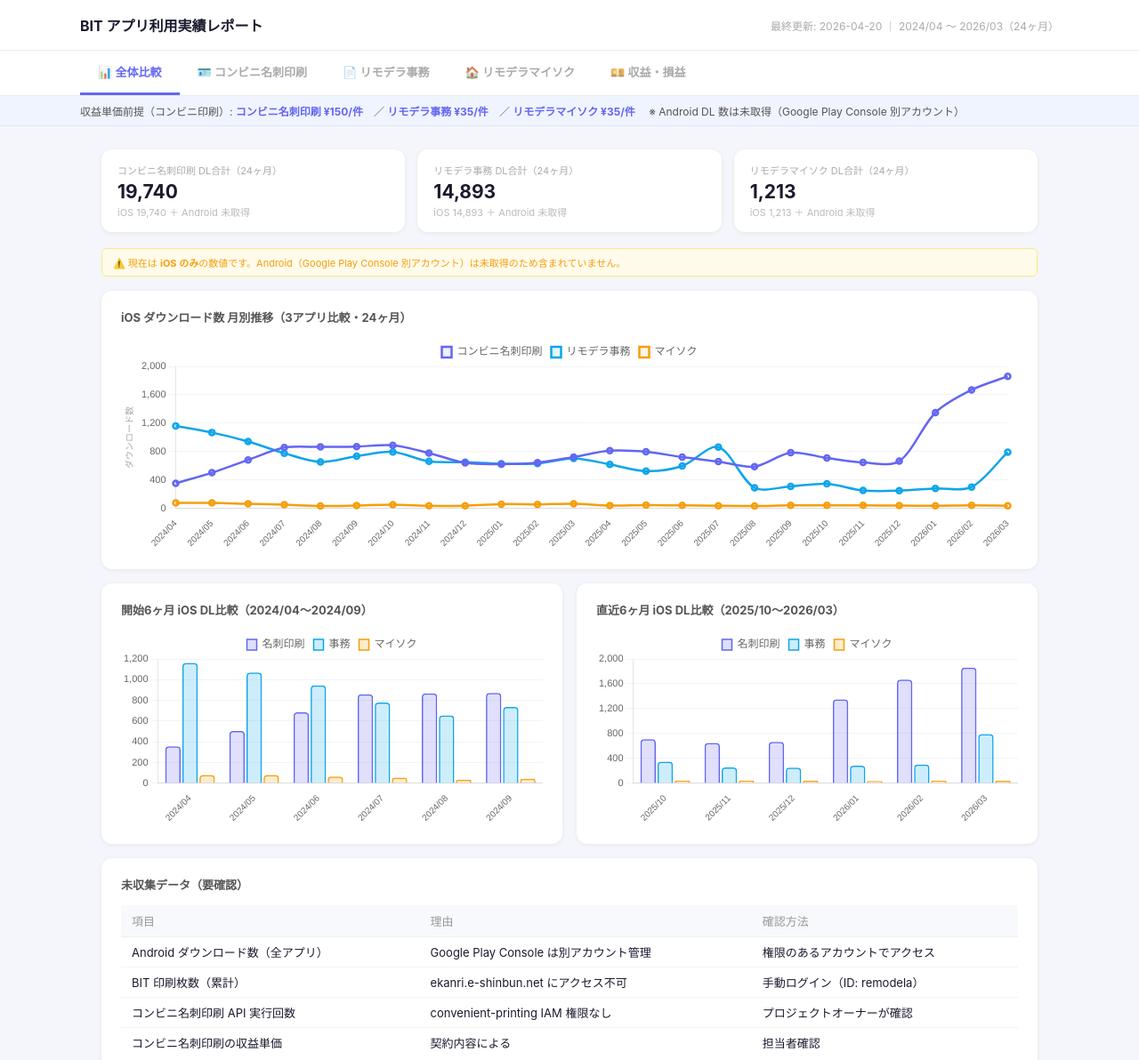
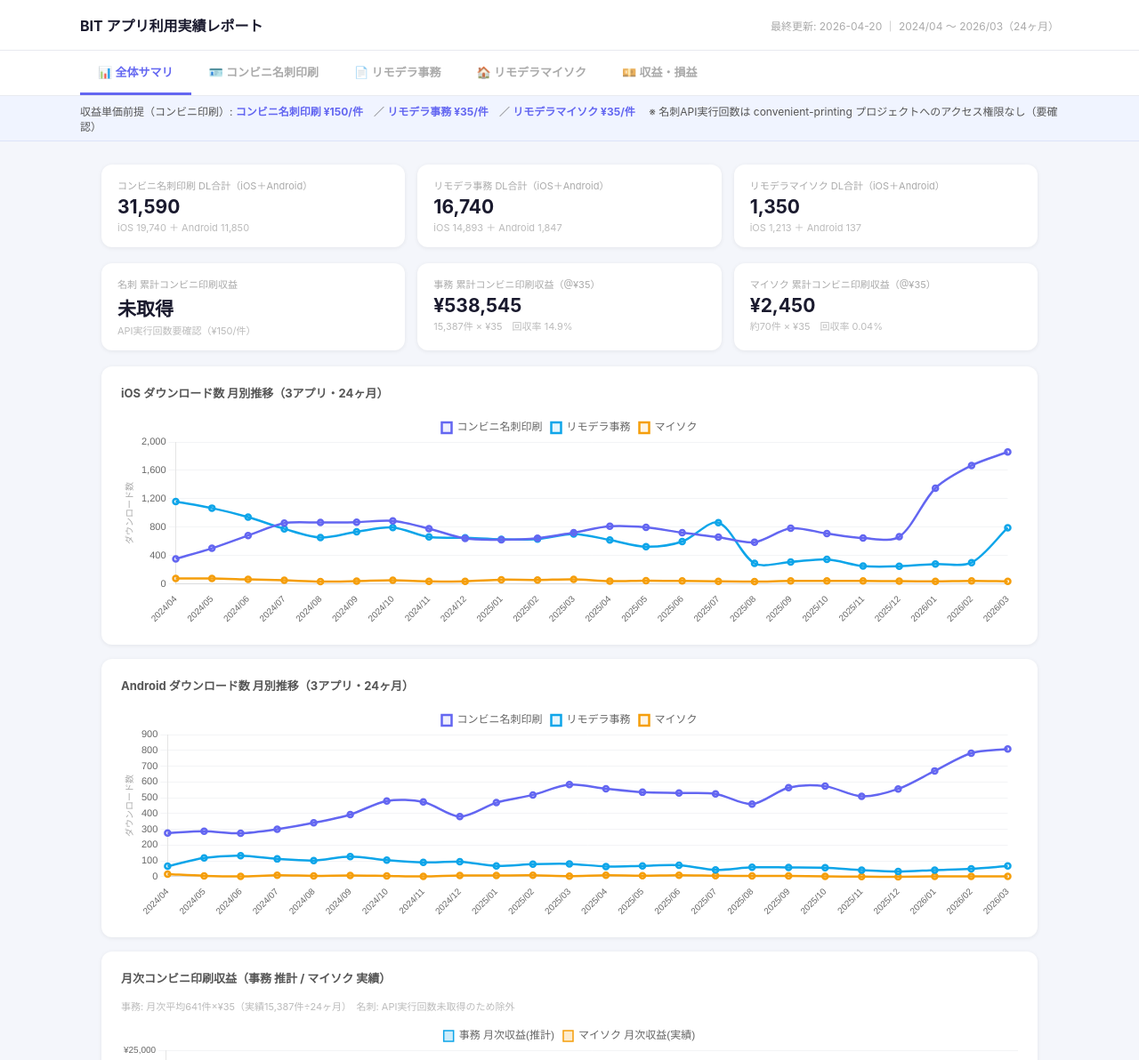
Before and after one commit to tfukumoto-code/bit-report, a plain HTML site: page index.html in a window 1280 px wide. Shown: the top 1192 px of the page at 89% size. Drawn offline with nearby package versions, Linux system fonts and the light colour scheme.

Commit message:
全体サマリ刷新・Android DL追加・事務円グラフ化
- Android DLデータ取得・追加（名刺/事務/マイソク 全24ヶ月）
- 全体比較タブを全体サマリに変更
  - 収益KPI3箱追加（事務¥538,545/マイソク¥2,450）
  - Android DL月別推移グラフ追加
  - 月次コンビニ印刷収益グラフ追加（24ヶ月）
- 名刺タブ: Android DL折れ線グラフ追加、API手書き/写真別プレースホルダー追加
- 事務タブ: Android DL折れ線グラフ追加、方法別・書類別を棒グラフ→円グラフ（doughnut）に変更
- マイソクタブ: Android DL折れ線グラフ追加
- DL合計KPIをiOS+Android合計値に更新

Co-Authored-By: Claude Sonnet 4.6 <noreply@anthropic.com>

```diff
--- a/index.html
+++ b/index.html
@@ -93,11 +93,11 @@ const DL = {
   maisoku: [80,80,67,55,37,44,55,41,40,63,60,68,43,50,45,39,37,46,46,47,42,40,47,41]
 };
 
-// ★ Android ダウンロード数（未取得 - Google Play Console 別アカウント。取得後にここへ入力）
+// ★ Android ダウンロード数（Google Play Console より取得 2026-04-20）
 const DL_ANDROID = {
-  meishi:  null, // 未取得
-  jimu:    null, // 未取得
-  maisoku: null, // 未取得
+  meishi:  [277,288,275,301,341,394,480,474,381,469,518,583,557,535,530,525,460,564,573,509,556,670,782,808],
+  jimu:    [67,119,133,113,103,128,105,91,95,69,80,82,65,69,73,44,60,59,57,42,33,42,50,68],
+  maisoku: [17,6,2,9,6,8,5,2,8,8,9,4,9,7,10,7,5,5,2,1,0,2,3,2],
 };
 
 // リモデラ事務
@@ -134,7 +134,7 @@ const MAISOKU_PRINT = [8,0,0,8,1,1,0,5,5,3,9,8,3,2,11,3,3];
 <!-- タブ -->
 <div class="tabs">
   <div class="tabs-inner">
-    <div class="tab active"  onclick="switchTab(0)">📊 全体比較</div>
+    <div class="tab active"  onclick="switchTab(0)">📊 全体サマリ</div>
     <div class="tab"         onclick="switchTab(1)">🪪 コンビニ名刺印刷</div>
     <div class="tab"         onclick="switchTab(2)">📄 リモデラ事務</div>
     <div class="tab"         onclick="switchTab(3)">🏠 リモデラマイソク</div>
@@ -149,46 +149,48 @@ const MAISOKU_PRINT = [8,0,0,8,1,1,0,5,5,3,9,8,3,2,11,3,3];
     <strong>コンビニ名刺印刷 ¥150/件</strong>　／
     <strong>リモデラ事務 ¥35/件</strong>　／
     <strong>リモデラマイソク ¥35/件</strong>
-    　※ Android DL 数は未取得（Google Play Console 別アカウント）
+    　※ 名刺API実行回数は convenient-printing プロジェクトへのアクセス権限なし（要確認）
   </div>
 </div>
 
 <!-- ================================================================
-     PAGE 0: 全体比較
+     PAGE 0: 全体サマリ
 ================================================================ -->
 <div class="page active" id="p0">
 <div class="container">
+  <!-- DL合計 KPI -->
   <div class="kpi-row col3">
-    <div class="kcard"><div class="label">コンビニ名刺印刷 DL合計（24ヶ月）</div><div class="value" id="k0-m"></div><div class="sub" id="k0-ms"></div></div>
-    <div class="kcard"><div class="label">リモデラ事務 DL合計（24ヶ月）</div><div class="value" id="k0-j"></div><div class="sub" id="k0-js"></div></div>
-    <div class="kcard"><div class="label">リモデラマイソク DL合計（24ヶ月）</div><div class="value" id="k0-ms2"></div><div class="sub" id="k0-mss"></div></div>
+    <div class="kcard"><div class="label">コンビニ名刺印刷 DL合計（iOS＋Android）</div><div class="value" id="k0-m"></div><div class="sub" id="k0-ms"></div></div>
+    <div class="kcard"><div class="label">リモデラ事務 DL合計（iOS＋Android）</div><div class="value" id="k0-j"></div><div class="sub" id="k0-js"></div></div>
+    <div class="kcard"><div class="label">リモデラマイソク DL合計（iOS＋Android）</div><div class="value" id="k0-ms2"></div><div class="sub" id="k0-mss"></div></div>
   </div>
-  <p style="font-size:11px;color:#f59e0b;background:#fffbeb;border:1px solid #fde68a;border-radius:6px;padding:7px 12px;margin-bottom:16px">
-    ⚠️ 現在は <strong>iOS のみ</strong>の数値です。Android（Google Play Console 別アカウント）は未取得のため含まれていません。
-  </p>
+  <!-- 収益 KPI -->
+  <div class="kpi-row col3">
+    <div class="kcard"><div class="label">名刺 累計コンビニ印刷収益</div><div class="value">未取得</div><div class="sub">API実行回数要確認（¥150/件）</div></div>
+    <div class="kcard"><div class="label">事務 累計コンビニ印刷収益（@¥35）</div><div class="value" id="k0-jr"></div><div class="sub" id="k0-jr-sub"></div></div>
+    <div class="kcard"><div class="label">マイソク 累計コンビニ印刷収益（@¥35）</div><div class="value" id="k0-mr"></div><div class="sub" id="k0-mr-sub"></div></div>
+  </div>
   <div class="section">
-    <h2>iOS ダウンロード数 月別推移（3アプリ比較・24ヶ月）</h2>
+    <h2>iOS ダウンロード数 月別推移（3アプリ・24ヶ月）</h2>
     <div class="chart-main"><canvas id="c0-all"></canvas></div>
   </div>
-  <div class="two">
-    <div class="section">
-      <h2>開始6ヶ月 iOS DL比較（2024/04〜2024/09）</h2>
-      <div class="chart-sub"><canvas id="c0-h1"></canvas></div>
-    </div>
-    <div class="section">
-      <h2>直近6ヶ月 iOS DL比較（2025/10〜2026/03）</h2>
-      <div class="chart-sub"><canvas id="c0-h2"></canvas></div>
-    </div>
+  <div class="section">
+    <h2>Android ダウンロード数 月別推移（3アプリ・24ヶ月）</h2>
+    <div class="chart-main"><canvas id="c0-android"></canvas></div>
+  </div>
+  <div class="section">
+    <h2>月次コンビニ印刷収益（事務 推計 / マイソク 実績）</h2>
+    <p style="font-size:11px;color:#bbb;margin-bottom:10px">事務: 月次平均641件×¥35（実績15,387件÷24ヶ月）　名刺: API実行回数未取得のため除外</p>
+    <div class="chart-main"><canvas id="c0-rev"></canvas></div>
   </div>
   <div class="section">
     <h2>未収集データ（要確認）</h2>
     <table>
       <thead><tr><th>項目</th><th>理由</th><th>確認方法</th></tr></thead>
       <tbody>
-        <tr><td>Android ダウンロード数（全アプリ）</td><td>Google Play Console は別アカウント管理</td><td>権限のあるアカウントでアクセス</td></tr>
+        <tr><td>コンビニ名刺印刷 API 実行回数</td><td>convenient-printing IAM 権限なし</td><td>プロジェクトオーナーが確認</td></tr>
+        <tr><td>名刺API 手書き/写真別内訳</td><td>同上</td><td>プロジェクトオーナーが確認</td></tr>
         <tr><td>BIT 印刷枚数（累計）</td><td>ekanri.e-shinbun.net にアクセス不可</td><td>手動ログイン（ID: remodela）</td></tr>
-        <tr><td>コンビニ名刺印刷 API 実行回数</td><td>convenient-printing IAM 権限なし</td><td>プロジェクトオーナーが確認</td></tr>
-        <tr><td>コンビニ名刺印刷の収益単価</td><td>契約内容による</td><td>担当者確認</td></tr>
       </tbody>
     </table>
   </div>
@@ -202,7 +204,7 @@ const MAISOKU_PRINT = [8,0,0,8,1,1,0,5,5,3,9,8,3,2,11,3,3];
 <div class="page" id="p1">
 <div class="container">
   <div class="kpi-row col4">
-    <div class="kcard"><div class="label">iOS DL 合計（24ヶ月）</div><div class="value" id="k1-total"></div></div>
+    <div class="kcard"><div class="label">DL 合計 iOS＋Android（24ヶ月）</div><div class="value" id="k1-total"></div></div>
     <div class="kcard"><div class="label">最新月 DL（2026/03）</div><div class="value" id="k1-latest"></div></div>
     <div class="kcard"><div class="label">前期比（初回DL）</div><div class="value">+155%</div></div>
     <div class="kcard"><div class="label">コンバージョン率（日次平均）</div><div class="value">17.9%</div><div class="sub">前期比 +126%</div></div>
@@ -213,19 +215,26 @@ const MAISOKU_PRINT = [8,0,0,8,1,1,0,5,5,3,9,8,3,2,11,3,3];
   </div>
   <div class="two">
     <div class="section">
-      <h2>iOS DL 月別推移（折れ線）</h2>
+      <h2>iOS ダウンロード数 月別推移（折れ線）</h2>
       <div class="chart-sub"><canvas id="c1-trend"></canvas></div>
     </div>
     <div class="section">
-      <h2>API 実行回数（月別）</h2>
-      <div class="chart-sub" style="display:flex;align-items:center;justify-content:center;flex-direction:column;gap:6px">
-        <p style="color:#bbb;font-size:13px;text-align:center">convenient-printing<br>アクセス権限なし（要確認）</p>
-      </div>
+      <h2>Android ダウンロード数 月別推移（折れ線）</h2>
+      <div class="chart-sub"><canvas id="c1-android"></canvas></div>
+    </div>
+  </div>
+  <div class="section">
+    <h2>API 実行回数 — 手書き / 写真 別（月別）</h2>
+    <div style="display:flex;align-items:center;justify-content:center;height:160px;flex-direction:column;gap:8px">
+      <p style="color:#bbb;font-size:13px;text-align:center">
+        convenient-printing プロジェクトへのアクセス権限なし<br>
+        手書き / 写真別データの取得にはプロジェクトオーナーの許可が必要
+      </p>
     </div>
   </div>
   <div class="section">
     <h2>月別データ</h2>
-    <table><thead><tr><th>月</th><th>DL数</th></tr></thead><tbody id="t1"></tbody></table>
+    <table><thead><tr><th>月</th><th>iOS DL</th><th>Android DL</th><th>合計 DL</th></tr></thead><tbody id="t1"></tbody></table>
   </div>
   <div class="section">
     <h2>収益・損益</h2>
@@ -233,7 +242,7 @@ const MAISOKU_PRINT = [8,0,0,8,1,1,0,5,5,3,9,8,3,2,11,3,3];
       <div class="kcard"><div class="label">開発投資</div><div class="value">¥4,640,000</div></div>
       <div class="kcard"><div class="label">累計印刷収益</div><div class="value">未取得</div><div class="sub">convenient-printing 件数要確認</div></div>
       <div class="kcard"><div class="label">回収率</div><div class="value">—</div></div>
-      <div class="kcard"><div class="label">損益分岐（@¥50）</div><div class="value" id="k1-bep"></div></div>
+      <div class="kcard"><div class="label">損益分岐（@¥150/件）</div><div class="value" id="k1-bep"></div></div>
     </div>
     <div class="chart-main"><canvas id="c1-rev"></canvas></div>
   </div>
@@ -247,14 +256,18 @@ const MAISOKU_PRINT = [8,0,0,8,1,1,0,5,5,3,9,8,3,2,11,3,3];
 <div class="page" id="p2">
 <div class="container">
   <div class="kpi-row col4">
-    <div class="kcard"><div class="label">iOS DL 合計（24ヶ月）</div><div class="value" id="k2-dl"></div></div>
-    <div class="kcard"><div class="label">最新月 DL（2026/03）</div><div class="value" id="k2-dl-latest"></div></div>
+    <div class="kcard"><div class="label">DL 合計 iOS＋Android（24ヶ月）</div><div class="value" id="k2-dl"></div></div>
+    <div class="kcard"><div class="label">最新月 iOS DL（2026/03）</div><div class="value" id="k2-dl-latest"></div></div>
     <div class="kcard"><div class="label">月次送信（2026/03）</div><div class="value">9,858</div></div>
     <div class="kcard"><div class="label">累計コンビニ印刷</div><div class="value">15,387</div><div class="sub">API 595件/月</div></div>
   </div>
   <div class="section">
     <h2>iOS ダウンロード数 月別推移（2024/04〜2026/03）</h2>
     <div class="chart-main"><canvas id="c2-dl"></canvas></div>
+  </div>
+  <div class="section">
+    <h2>Android ダウンロード数 月別推移（2024/04〜2026/03）</h2>
+    <div class="chart-main"><canvas id="c2-android"></canvas></div>
   </div>
   <div class="two">
     <div class="section">
@@ -290,6 +303,7 @@ const MAISOKU_PRINT = [8,0,0,8,1,1,0,5,5,3,9,8,3,2,11,3,3];
       <div class="chart-sub"><canvas id="c2-doc"></canvas></div>
     </div>
   </div>
+
 </div>
 </div>
 
@@ -300,7 +314,7 @@ const MAISOKU_PRINT = [8,0,0,8,1,1,0,5,5,3,9,8,3,2,11,3,3];
 <div class="page" id="p3">
 <div class="container">
   <div class="kpi-row col4">
-    <div class="kcard"><div class="label">iOS DL 合計（24ヶ月）</div><div class="value" id="k3-dl"></div></div>
+    <div class="kcard"><div class="label">DL 合計 iOS＋Android（24ヶ月）</div><div class="value" id="k3-dl"></div></div>
     <div class="kcard"><div class="label">累計ユーザー登録</div><div class="value">約584名</div></div>
     <div class="kcard"><div class="label">累計新規案件</div><div class="value">約1,170件</div></div>
     <div class="kcard"><div class="label">累計コンビニ印刷</div><div class="value">約70件</div></div>
@@ -308,6 +322,10 @@ const MAISOKU_PRINT = [8,0,0,8,1,1,0,5,5,3,9,8,3,2,11,3,3];
   <div class="section">
     <h2>iOS ダウンロード数 月別推移（2024/04〜2026/03）</h2>
     <div class="chart-main"><canvas id="c3-dl"></canvas></div>
+  </div>
+  <div class="section">
+    <h2>Android ダウンロード数 月別推移（2024/04〜2026/03）</h2>
+    <div class="chart-main"><canvas id="c3-android"></canvas></div>
   </div>
   <div class="two">
     <div class="section">
@@ -430,13 +448,25 @@ function switchTab(n) {
   document.querySelectorAll('.page').forEach((p,i)=>p.classList.toggle('active',i===n));
 }
 
-// ─── PAGE 0 全体比較 ───
-document.getElementById('k0-m').textContent  = fmt(sum(DL.meishi));
-document.getElementById('k0-ms').textContent = `iOS ${fmt(sum(DL.meishi))} ＋ Android 未取得`;
-document.getElementById('k0-j').textContent  = fmt(sum(DL.jimu));
-document.getElementById('k0-js').textContent = `iOS ${fmt(sum(DL.jimu))} ＋ Android 未取得`;
-document.getElementById('k0-ms2').textContent = fmt(sum(DL.maisoku));
-document.getElementById('k0-mss').textContent = `iOS ${fmt(sum(DL.maisoku))} ＋ Android 未取得`;
+// ─── PAGE 0 全体サマリ ───
+{
+  const totM = sum(DL.meishi) + sum(DL_ANDROID.meishi);
+  const totJ = sum(DL.jimu)   + sum(DL_ANDROID.jimu);
+  const totMs= sum(DL.maisoku)+ sum(DL_ANDROID.maisoku);
+  document.getElementById('k0-m').textContent   = fmt(totM);
+  document.getElementById('k0-ms').textContent  = `iOS ${fmt(sum(DL.meishi))} ＋ Android ${fmt(sum(DL_ANDROID.meishi))}`;
+  document.getElementById('k0-j').textContent   = fmt(totJ);
+  document.getElementById('k0-js').textContent  = `iOS ${fmt(sum(DL.jimu))} ＋ Android ${fmt(sum(DL_ANDROID.jimu))}`;
+  document.getElementById('k0-ms2').textContent = fmt(totMs);
+  document.getElementById('k0-mss').textContent = `iOS ${fmt(sum(DL.maisoku))} ＋ Android ${fmt(sum(DL_ANDROID.maisoku))}`;
+
+  const jimuRev0    = 15387 * JIMU_PRINT_PRICE;
+  const maisokuRev0 = 70    * MAISOKU_PRINT_PRICE;
+  document.getElementById('k0-jr').textContent     = '¥' + fmt(jimuRev0);
+  document.getElementById('k0-jr-sub').textContent = `15,387件 × ¥${JIMU_PRINT_PRICE}　回収率 ${(jimuRev0/3624000*100).toFixed(1)}%`;
+  document.getElementById('k0-mr').textContent     = '¥' + fmt(maisokuRev0);
+  document.getElementById('k0-mr-sub').textContent = `約70件 × ¥${MAISOKU_PRINT_PRICE}　回収率 ${(maisokuRev0/6526000*100).toFixed(2)}%`;
+}
 
 new Chart(document.getElementById('c0-all'), {
   type:'line',
@@ -447,32 +477,46 @@ new Chart(document.getElementById('c0-all'), {
   ]},
   options: baseOpt('ダウンロード数')
 });
-new Chart(document.getElementById('c0-h1'), {
-  type:'bar',
-  data:{ labels:MONTHS.slice(0,6), datasets:[
-    barDs('名刺印刷', DL.meishi.slice(0,6),  C.meishi),
-    barDs('事務',     DL.jimu.slice(0,6),    C.jimu),
-    barDs('マイソク', DL.maisoku.slice(0,6), C.maisoku),
+
+new Chart(document.getElementById('c0-android'), {
+  type:'line',
+  data:{ labels:MONTHS, datasets:[
+    { label:'コンビニ名刺印刷', data:DL_ANDROID.meishi,  borderColor:C.meishi,  backgroundColor:alpha(C.meishi,.1),  borderWidth:2.5, pointRadius:3, tension:.3, fill:false },
+    { label:'リモデラ事務',     data:DL_ANDROID.jimu,    borderColor:C.jimu,    backgroundColor:alpha(C.jimu,.1),    borderWidth:2.5, pointRadius:3, tension:.3, fill:false },
+    { label:'マイソク',         data:DL_ANDROID.maisoku, borderColor:C.maisoku, backgroundColor:alpha(C.maisoku,.1), borderWidth:2.5, pointRadius:3, tension:.3, fill:false },
   ]},
-  options: baseOpt()
-});
-new Chart(document.getElementById('c0-h2'), {
-  type:'bar',
-  data:{ labels:MONTHS.slice(18), datasets:[
-    barDs('名刺印刷', DL.meishi.slice(18),  C.meishi),
-    barDs('事務',     DL.jimu.slice(18),    C.jimu),
-    barDs('マイソク', DL.maisoku.slice(18), C.maisoku),
-  ]},
-  options: baseOpt()
+  options: baseOpt('ダウンロード数')
 });
 
+// 月次収益チャート（事務推計 + マイソク実績）
+{
+  const jimuMonthlyPrints = Math.round(15387/24); // ≈641
+  const jimuRevMonthly    = MONTHS.map(() => jimuMonthlyPrints * JIMU_PRINT_PRICE);
+  const maisokuPad        = [0,0,0,0,0,0,0,...MAISOKU_PRINT]; // 7ヶ月(Apr-Oct2024)を0でパディング
+  const maisokuRevMonthly = maisokuPad.map(v => v * MAISOKU_PRINT_PRICE);
+  new Chart(document.getElementById('c0-rev'), {
+    type:'bar',
+    data:{ labels:MONTHS, datasets:[
+      barDs('事務 月次収益(推計)', jimuRevMonthly, C.jimu),
+      barDs('マイソク 月次収益(実績)', maisokuRevMonthly, C.maisoku),
+    ]},
+    options:{
+      ...baseOpt('円'),
+      scales:{ x:xOpt, y:{ ...yOpt(), ticks:{callback:v=>'¥'+fmt(v),font:{size:10}}, grid:{color:'#f3f4f6'} } },
+    }
+  });
+}
+
 // ─── PAGE 1 コンビニ名刺印刷 ───
-document.getElementById('k1-total').textContent  = fmt(sum(DL.meishi));
+document.getElementById('k1-total').textContent  = fmt(sum(DL.meishi) + sum(DL_ANDROID.meishi));
 document.getElementById('k1-latest').textContent = fmt(DL.meishi.at(-1));
 
 new Chart(document.getElementById('c1-dl'), {
   type:'bar',
-  data:{ labels:MONTHS, datasets:[ barDs('iOS DL', DL.meishi, C.meishi) ] },
+  data:{ labels:MONTHS, datasets:[
+    barDs('iOS DL',     DL.meishi,         C.meishi),
+    barDs('Android DL', DL_ANDROID.meishi, '#34d399'),
+  ]},
   options: baseOpt('ダウンロード数')
 });
 new Chart(document.getElementById('c1-trend'), {
@@ -485,15 +529,26 @@ new Chart(document.getElementById('c1-trend'), {
   }]},
   options: baseOpt('ダウンロード数')
 });
+new Chart(document.getElementById('c1-android'), {
+  type:'line',
+  data:{ labels:MONTHS, datasets:[{
+    label:'Android DL',
+    data: DL_ANDROID.meishi,
+    borderColor: '#34d399', backgroundColor: 'rgba(52,211,153,.1)',
+    borderWidth:2, pointRadius:3, tension:.3, fill:true
+  }]},
+  options: baseOpt('ダウンロード数')
+});
 
 const tb1 = document.getElementById('t1');
 MONTHS.forEach((m,i) => {
+  const ios = DL.meishi[i], and = DL_ANDROID.meishi[i];
   const tr = document.createElement('tr');
-  tr.innerHTML = `<td>${m}</td><td>${fmt(DL.meishi[i])}</td>`;
+  tr.innerHTML = `<td>${m}</td><td>${fmt(ios)}</td><td>${fmt(and)}</td><td>${fmt(ios+and)}</td>`;
   tb1.appendChild(tr);
 });
 const totRow1 = document.createElement('tr'); totRow1.className='hl';
-totRow1.innerHTML = `<td>合計</td><td>${fmt(sum(DL.meishi))}</td>`;
+totRow1.innerHTML = `<td>合計</td><td>${fmt(sum(DL.meishi))}</td><td>${fmt(sum(DL_ANDROID.meishi))}</td><td>${fmt(sum(DL.meishi)+sum(DL_ANDROID.meishi))}</td>`;
 tb1.appendChild(totRow1);
 
 document.getElementById('k1-bep').textContent = fmt(Math.ceil(4640000/MEISHI_PRINT_PRICE)) + '件';
@@ -513,12 +568,25 @@ new Chart(document.getElementById('c1-rev'), {
 });
 
 // ─── PAGE 2 リモデラ事務 ───
-document.getElementById('k2-dl').textContent        = fmt(sum(DL.jimu));
+document.getElementById('k2-dl').textContent        = fmt(sum(DL.jimu) + sum(DL_ANDROID.jimu));
 document.getElementById('k2-dl-latest').textContent = fmt(DL.jimu.at(-1));
 
 new Chart(document.getElementById('c2-dl'), {
   type:'bar',
-  data:{ labels:MONTHS, datasets:[ barDs('iOS DL', DL.jimu, C.jimu) ] },
+  data:{ labels:MONTHS, datasets:[
+    barDs('iOS DL',     DL.jimu,         C.jimu),
+    barDs('Android DL', DL_ANDROID.jimu, '#34d399'),
+  ]},
+  options: baseOpt('ダウンロード数')
+});
+new Chart(document.getElementById('c2-android'), {
+  type:'line',
+  data:{ labels:MONTHS, datasets:[{
+    label:'Android DL',
+    data: DL_ANDROID.jimu,
+    borderColor:'#34d399', backgroundColor:'rgba(52,211,153,.1)',
+    borderWidth:2, pointRadius:3, tension:.3, fill:true
+  }]},
   options: baseOpt('ダウンロード数')
 });
 new Chart(document.getElementById('c2-send'), {
@@ -531,27 +599,33 @@ new Chart(document.getElementById('c2-user'), {
   data:{ labels:JIMU_MONTHS, datasets:[ barDs('ユーザー数', JIMU_USERS, C.user) ] },
   options: baseOpt('人数')
 });
+// 方法別 円グラフ
 new Chart(document.getElementById('c2-method'), {
-  type:'bar',
+  type:'doughnut',
   data:{ labels:Object.keys(JIMU_SEND_METHOD), datasets:[{
-    label:'累計送信件数',
     data: Object.values(JIMU_SEND_METHOD),
-    backgroundColor: [C.jimu,C.send,C.print,C.maisoku,C.user].map(c=>alpha(c,.25)),
+    backgroundColor: [C.jimu,C.send,C.print,C.maisoku,C.user].map(c=>alpha(c,.75)),
     borderColor:     [C.jimu,C.send,C.print,C.maisoku,C.user],
-    borderWidth:1.5, borderRadius:4
+    borderWidth:1.5
   }]},
-  options:{ ...baseOpt('件数'), plugins:{ legend:{display:false}, tooltip:{callbacks:{label:ctx=>`${fmt(ctx.raw)}件`}} } }
+  options:{ responsive:true, maintainAspectRatio:false,
+    plugins:{ legend:{position:'right',labels:{boxWidth:11,font:{size:11}}},
+      tooltip:{callbacks:{label:ctx=>`${ctx.label}: ${fmt(ctx.raw)}件 (${(ctx.raw/Object.values(JIMU_SEND_METHOD).reduce((a,b)=>a+b,0)*100).toFixed(1)}%)`}} }
+  }
 });
+// 書類種別 円グラフ
 new Chart(document.getElementById('c2-doc'), {
-  type:'bar',
+  type:'doughnut',
   data:{ labels:Object.keys(JIMU_DOC_TYPE), datasets:[{
-    label:'累計件数',
     data: Object.values(JIMU_DOC_TYPE),
-    backgroundColor: [C.meishi,C.jimu,C.maisoku,C.send,C.user].map(c=>alpha(c,.25)),
+    backgroundColor: [C.meishi,C.jimu,C.maisoku,C.send,C.user].map(c=>alpha(c,.75)),
     borderColor:     [C.meishi,C.jimu,C.maisoku,C.send,C.user],
-    borderWidth:1.5, borderRadius:4
+    borderWidth:1.5
   }]},
-  options:{ ...baseOpt('件数'), plugins:{ legend:{display:false}, tooltip:{callbacks:{label:ctx=>`${fmt(ctx.raw)}件`}} } }
+  options:{ responsive:true, maintainAspectRatio:false,
+    plugins:{ legend:{position:'right',labels:{boxWidth:11,font:{size:11}}},
+      tooltip:{callbacks:{label:ctx=>`${ctx.label}: ${fmt(ctx.raw)}件 (${(ctx.raw/Object.values(JIMU_DOC_TYPE).reduce((a,b)=>a+b,0)*100).toFixed(1)}%)`}} }
+  }
 });
 
 const tb2 = document.getElementById('t2');
@@ -585,11 +659,24 @@ JIMU_MONTHS.forEach((m,i) => {
 }
 
 // ─── PAGE 3 マイソク ───
-document.getElementById('k3-dl').textContent = fmt(sum(DL.maisoku));
+document.getElementById('k3-dl').textContent = fmt(sum(DL.maisoku) + sum(DL_ANDROID.maisoku));
 
 new Chart(document.getElementById('c3-dl'), {
   type:'bar',
-  data:{ labels:MONTHS, datasets:[ barDs('iOS DL', DL.maisoku, C.maisoku) ] },
+  data:{ labels:MONTHS, datasets:[
+    barDs('iOS DL',     DL.maisoku,         C.maisoku),
+    barDs('Android DL', DL_ANDROID.maisoku, '#34d399'),
+  ]},
+  options: baseOpt('ダウンロード数')
+});
+new Chart(document.getElementById('c3-android'), {
+  type:'line',
+  data:{ labels:MONTHS, datasets:[{
+    label:'Android DL',
+    data: DL_ANDROID.maisoku,
+    borderColor:'#34d399', backgroundColor:'rgba(52,211,153,.1)',
+    borderWidth:2, pointRadius:3, tension:.3, fill:true
+  }]},
   options: baseOpt('ダウンロード数')
 });
 new Chart(document.getElementById('c3-ua'), {
```
